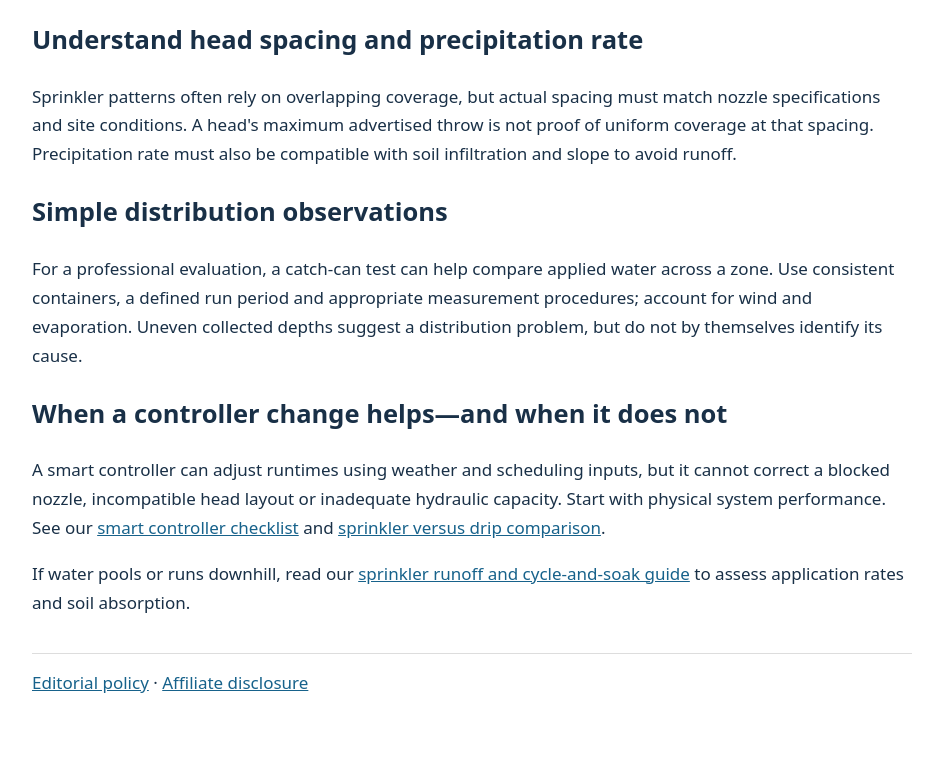
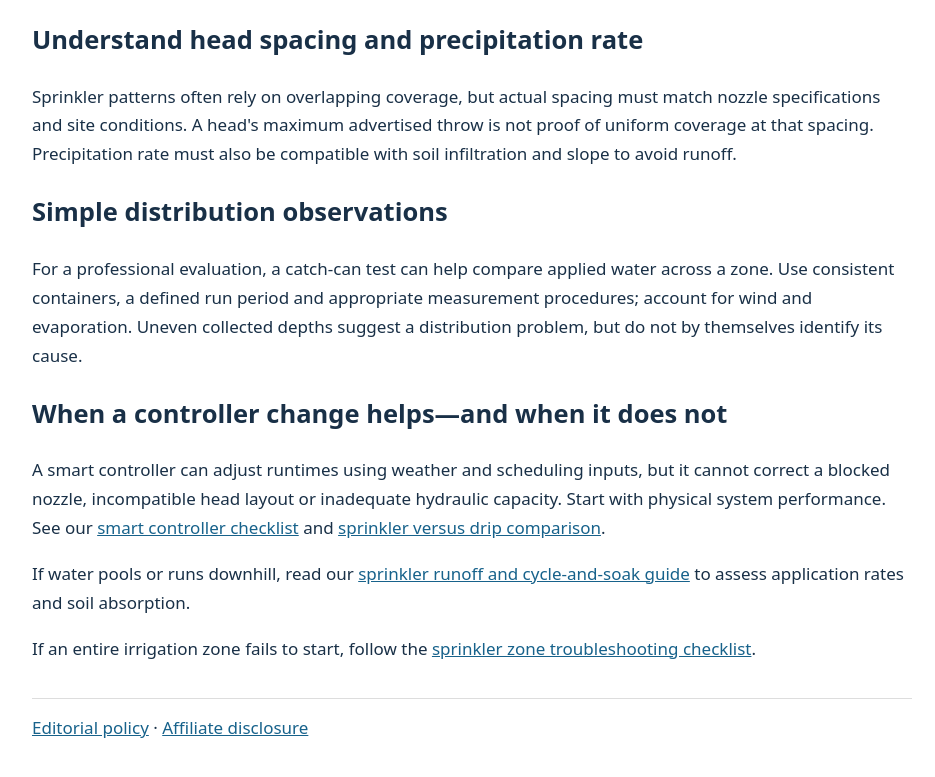
Before and after one commit to agrogalvan-create/smartgear-scout, a plain HTML site: page guides/uneven-sprinkler-coverage.html in a window 1280 px wide. Shown: the part 1074-1851 px from the top of the page, without its empty margins (168-1103 px from the left). Before the commit the page ends 1815 px from the top, so only its background shows below. Drawn offline with Linux system fonts and the light colour scheme.

Commit message:
Connect sprinkler coverage and nonworking-zone guides

```diff
--- a/guides/uneven-sprinkler-coverage.html
+++ b/guides/uneven-sprinkler-coverage.html
@@ -20,4 +20,4 @@
 <p>For a professional evaluation, a catch-can test can help compare applied water across a zone. Use consistent containers, a defined run period and appropriate measurement procedures; account for wind and evaporation. Uneven collected depths suggest a distribution problem, but do not by themselves identify its cause.</p>
 <h2>When a controller change helps—and when it does not</h2>
 <p>A smart controller can adjust runtimes using weather and scheduling inputs, but it cannot correct a blocked nozzle, incompatible head layout or inadequate hydraulic capacity. Start with physical system performance. See our <a href="smart-irrigation-buying-checklist.html">smart controller checklist</a> and <a href="sprinkler-vs-drip-irrigation.html">sprinkler versus drip comparison</a>.</p>
-<p>If water pools or runs downhill, read our <a href="sprinkler-runoff-and-cycle-soak.html">sprinkler runoff and cycle-and-soak guide</a> to assess application rates and soil absorption.</p></main><footer><a href="../about.html">Editorial policy</a> · <a href="../disclosure.html">Affiliate disclosure</a></footer></body></html>
+<p>If water pools or runs downhill, read our <a href="sprinkler-runoff-and-cycle-soak.html">sprinkler runoff and cycle-and-soak guide</a> to assess application rates and soil absorption.</p><p>If an entire irrigation zone fails to start, follow the <a href="sprinkler-zone-not-working.html">sprinkler zone troubleshooting checklist</a>.</p></main><footer><a href="../about.html">Editorial policy</a> · <a href="../disclosure.html">Affiliate disclosure</a></footer></body></html>
```
